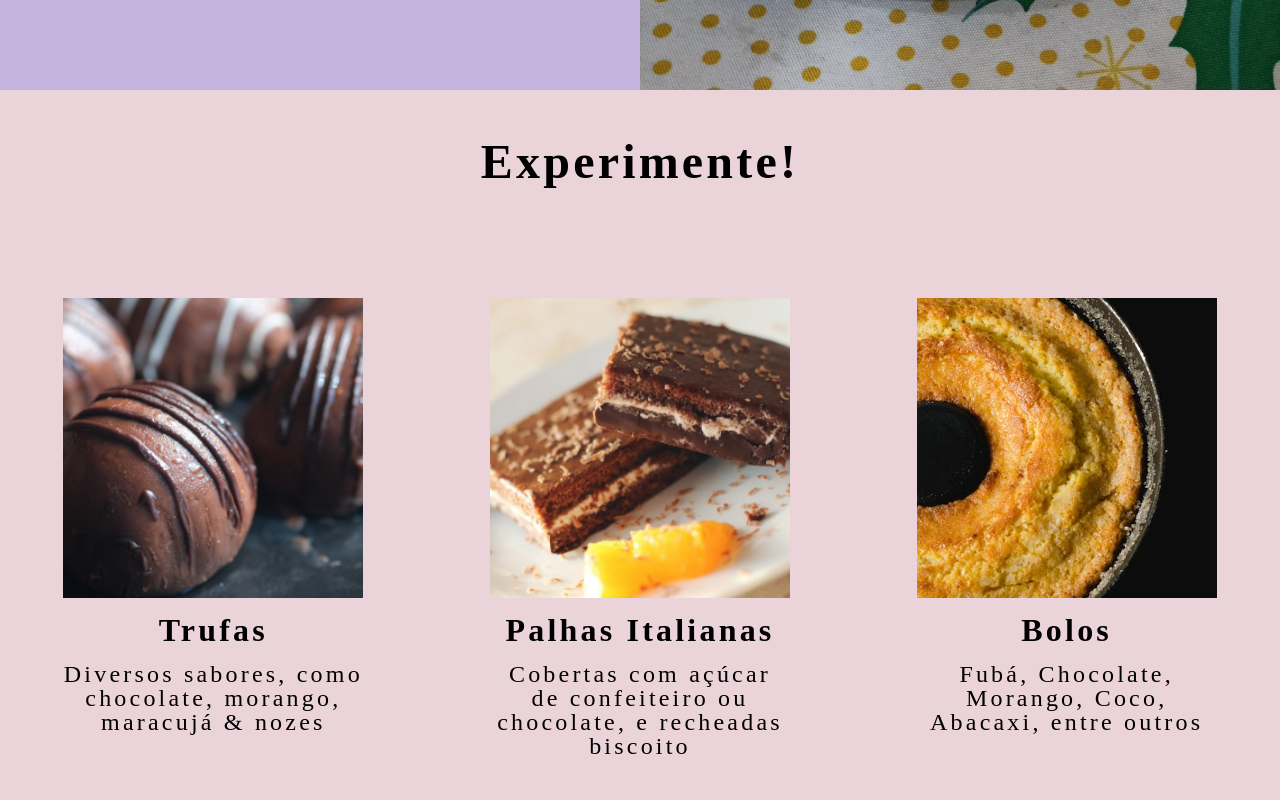
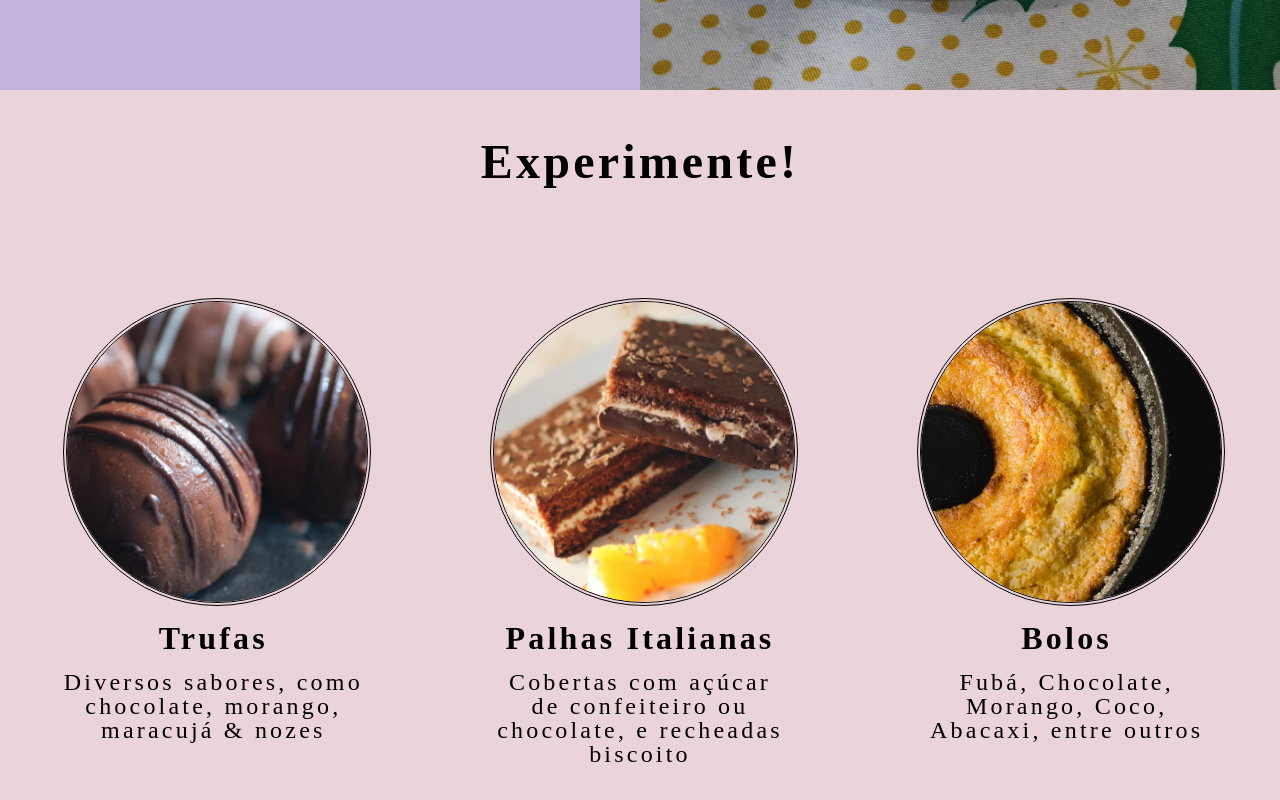
Before and after one commit to joaocorner/trufas-dani, a React (Create React App) app: page / in a window 1280 px wide. Shown: the part 710-1510 px from the top of the page. Built offline with nearby package versions, Linux system fonts and the light colour scheme.

Commit message:
layout: changing borders and space from second page

```diff
--- a/src/App.js
+++ b/src/App.js
@@ -48,7 +48,7 @@ function App() {
       color: black;
       font-weight: 900;
       letter-spacing: 0.2rem;
-      padding-bottom: 1rem;
+      padding-bottom: 3rem;
     }
 
     p {
@@ -56,7 +56,8 @@ function App() {
       color: black;
       font-weight: 100;
       letter-spacing: 0.2rem;
-      padding-bottom: 1rem;
+      padding-bottom: 3rem;
+      width: 500px;
     }
   `;
   const Container2 = styled.div`
@@ -112,6 +113,11 @@ function App() {
       flex-direction: column;
       width: 300px;
     }
+
+    .pic {
+      border-radius: 50%;
+      border: 4px double black;
+    }
   `;
   return (
     <>
@@ -134,14 +140,18 @@ function App() {
             <div className="column">
               <img
                 src="../img/pic-1.jpeg"
-                alt="Trufa de cho"
-                className="pic1"
+                alt="trufa de chocolate"
+                className="pic"
               />
               <h2>Trufas</h2>
               <p>Diversos sabores, como chocolate, morango, maracujá & nozes</p>
             </div>
             <div className="column">
-              <img src="../img/pic-2.png" alt="" className="pic2" />
+              <img
+                src="../img/pic-2.png"
+                alt="palha italiana"
+                className="pic"
+              />
               <h2>Palhas Italianas</h2>
               <p>
                 Cobertas com açúcar de confeiteiro ou chocolate, e recheadas
@@ -149,7 +159,7 @@ function App() {
               </p>
             </div>
             <div className="column">
-              <img src="../img/pic-3.png" alt="" className="pic3" />
+              <img src="../img/pic-3.png" alt="bolo de fubá" className="pic" />
               <h2>Bolos</h2>
               <p>Fubá, Chocolate, Morango, Coco, Abacaxi, entre outros</p>
             </div>
```
